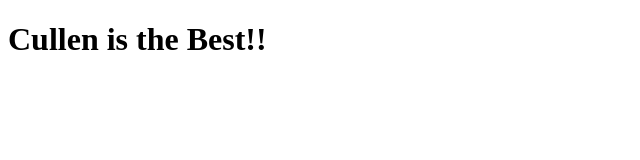
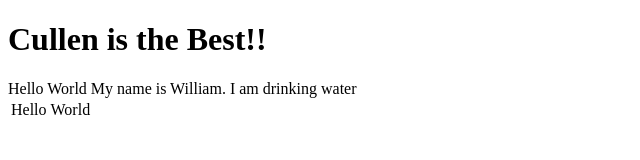
Before and after one commit to William-Krug/cullen-html-css, a plain HTML site: page index.html in a window 1280 px wide. Shown: the whole page, without its empty margins (0-640 px from the left). Drawn offline with Linux system fonts and the light colour scheme.

Commit message:
adding html elements

```diff
--- a/index.html
+++ b/index.html
@@ -7,5 +7,18 @@
   </head>
   <body>
     <h1>Cullen is the Best!!</h1>
+
+    <div>
+      Hello World
+      <span>My name is William.</span>
+      <span>I am drinking water</span>
+    </div>
+
+    <table>
+      <tr>
+        <td>Hello</td>
+        <td>World</td>
+      </tr>
+    </table>
   </body>
 </html>
```
